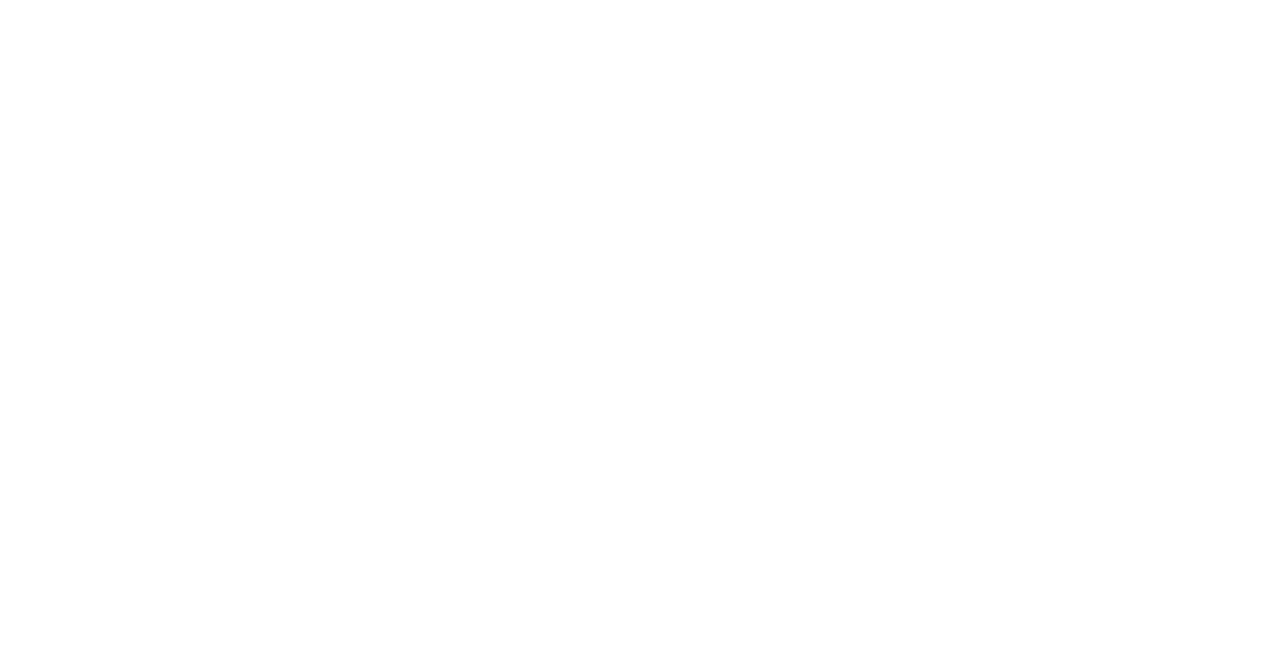
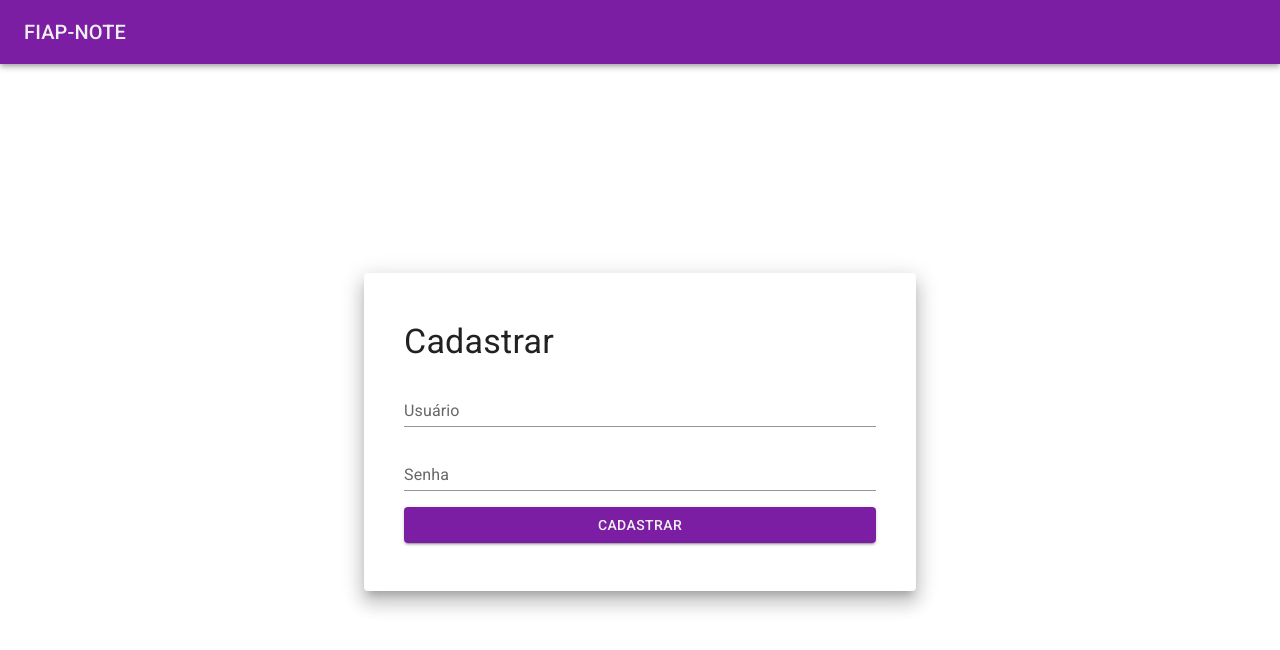
Before and after one commit to viniroxo/fiap-note, a React (Create React App) app: page /fiap-note/register in a window 1280 px wide. Before the commit this address had no page. Shown: the top 650 px of the page. Built offline with nearby package versions, Linux system fonts and the light colour scheme.

Commit message:
ajustes nas rotas e layout do login e registro

```diff
--- a/package.json
+++ b/package.json
@@ -51,6 +51,7 @@
     "@types/styled-components": "^5.1.26",
     "@typescript-eslint/eslint-plugin": "^4.29.1",
     "@typescript-eslint/parser": "^4.29.1",
+    "dotenv": "^16.0.3",
     "eslint": "7.30.0",
     "eslint-config-airbnb": "18.2.1",
     "eslint-config-prettier": "8.3.0",
--- a/public/index.html
+++ b/public/index.html
@@ -24,7 +24,7 @@
       work correctly both with client-side routing and a non-root public URL.
       Learn how to configure a non-root public URL by running `npm run build`.
     -->
-    <title>React Index</title>
+    <title>FIAP-NOTES</title>
   </head>
   <body>
     <noscript>You need to enable JavaScript to run this app.</noscript>
--- /dev/null
+++ b/src/components/AuthForm/index.tsx
@@ -0,0 +1,94 @@
+import React, { useState } from "react";
+import styled from "styled-components";
+import { Box, Button as MuiButton, Container, Paper, TextField as MuiTextField, Typography } from "@mui/material";
+import { useNavigate } from "react-router-dom";
+
+const CenterLogin = styled.div`
+  height: calc(100vh - 64px);
+  display: flex;
+  align-items: center;
+`;
+
+const TextField = styled(MuiTextField)`
+  margin: 8px 0 8px 0 !important;
+`;
+
+const Button = styled(MuiButton)`
+  margin: 8px 0 8px 0 !important;
+`;
+
+const RegisterLink = styled(Typography)`
+  margin: 8px 0 8px 0 !important;
+
+  &:hover {
+    cursor: pointer;
+    text-decoration: underline;
+  }
+;
+`;
+
+interface AuthForm {
+  title: string;
+  ButtonText: string;
+  isLogin?: boolean;
+  handleSubmit: (payload: any) => void;
+}
+
+function AuthForm({ title, ButtonText, isLogin, handleSubmit }: AuthForm) {
+  const navigate = useNavigate();
+  const [username, setUsername] = useState("");
+  const [password, setPassword] = useState("");
+
+  return (
+    <CenterLogin>
+      <Container maxWidth="sm">
+        <Box component="form">
+          <Paper elevation={12} sx={{ padding: "40px" }}>
+            <Typography
+              sx={{ margin: "8px 0 8px 0" }}
+              variant="h4"
+            >
+              {title}
+            </Typography>
+            <TextField
+              value={username}
+              fullWidth
+              id="username"
+              label="Usuário"
+              variant="standard"
+              onChange={(e) => setUsername(e.target.value)}
+            />
+            <TextField
+              value={password}
+              fullWidth
+              id="password"
+              label="Senha"
+              variant="standard"
+              type="password"
+              onChange={(e) => setPassword(e.target.value)}
+            />
+            {isLogin && (
+              <RegisterLink
+                align="right"
+                sx={{ margin: "8px 0 8px 0" }}
+                variant="body2"
+                onClick={() => navigate("/fiap-note/register")}
+              >
+                não tenho uma conta
+              </RegisterLink>
+            )}
+            <Button
+              fullWidth
+              variant="contained"
+              onClick={() => handleSubmit({ username, password })}
+            >
+              {ButtonText}
+            </Button>
+          </Paper>
+        </Box>
+      </Container>
+    </CenterLogin>
+  );
+}
+
+export default AuthForm;
--- a/src/index.tsx
+++ b/src/index.tsx
@@ -1,7 +1,6 @@
 import React from "react";
 import ReactDOM from "react-dom/client";
 import "./index.css";
-import App from "./pages/App";
 import reportWebVitals from "./reportWebVitals";
 import "@fontsource/roboto/300.css";
 import "@fontsource/roboto/400.css";
@@ -16,7 +15,6 @@ import AppRoutes from "./routes";
 
 dayjs.extend(isLeapYear);
 dayjs.locale("pt-br");
-
 
 const theme = createTheme({
   palette: {
--- a/src/pages/Login/index.tsx
+++ b/src/pages/Login/index.tsx
@@ -4,6 +4,7 @@ import { Context } from "../../Context/AuthContext";
 import styled from "styled-components";
 import { Box, Button, Container, Paper, TextField as MuiTextField, Typography } from "@mui/material";
 import NavigationBar from "../../components/NavigationBar";
+import AuthForm from "../../components/AuthForm";
 
 const CenterLogin = styled.div`
   height: calc(100vh - 64px);
@@ -18,42 +19,15 @@ const TextField = styled(MuiTextField)`
 function Login() {
   const { handleLogin, authenticated } = useContext(Context);
   const navigate = useNavigate();
-  const [username, setUsername] = useState("");
-  const [password, setPassword] = useState("");
 
   useEffect(() => {
-    if (authenticated) navigate("/home");
+    if (authenticated) navigate("/fiap-note/home");
   }, [authenticated]);
 
   return (
     <>
       <NavigationBar title={"FIAP-NOTE"} hasSearch={false} />
-      <CenterLogin>
-        <Container maxWidth="sm">
-          <Box component="form">
-            <Paper elevation={12} sx={{ padding: "40px" }}>
-              <Typography variant="h4">Login</Typography>
-              <TextField
-                value={username}
-                fullWidth
-                id="username"
-                label="Usuário"
-                variant="standard"
-                onChange={(e)=> setUsername(e.target.value)}
-              />
-              <TextField
-                value={password}
-                fullWidth id="password"
-                label="Senha"
-                variant="standard"
-                type="password"
-                onChange={(e)=> setPassword(e.target.value)}
-              />
-              <Button variant="contained" onClick={() => handleLogin({ username, password })}>Login</Button>
-            </Paper>
-          </Box>
-        </Container>
-      </CenterLogin>
+      <AuthForm title={"Login"} ButtonText={"Login"} isLogin handleSubmit={handleLogin}/>
     </>
   );
 }
--- a/src/pages/Register/index.tsx
+++ b/src/pages/Register/index.tsx
@@ -4,6 +4,7 @@ import { Context } from "../../Context/AuthContext";
 import { Box, Button, Container, Paper, TextField as MuiTextField, Typography } from "@mui/material";
 import styled from "styled-components";
 import NavigationBar from "../../components/NavigationBar";
+import AuthForm from "../../components/AuthForm";
 
 const CenterRegister = styled.div`
   height: calc(100vh - 64px);
@@ -18,42 +19,15 @@ const TextField = styled(MuiTextField)`
 function Register() {
   const { handleRegister, authenticated } = useContext(Context);
   const navigate = useNavigate();
-  const [username, setUsername] = useState("");
-  const [password, setPassword] = useState("");
 
   useEffect(() => {
-    if (authenticated) navigate("/home");
+    if (authenticated) navigate("/fiap-note/home");
   }, [authenticated]);
 
   return (
     <>
       <NavigationBar title={"FIAP-NOTE"} hasSearch={false} />
-      <CenterRegister>
-        <Container maxWidth="sm">
-          <Box component="form">
-            <Paper elevation={12} sx={{ padding: "40px" }}>
-              <Typography variant="h4">Cadastro</Typography>
-              <TextField
-                value={username}
-                fullWidth
-                id="username"
-                label="Usuário"
-                variant="standard"
-                onChange={(e)=> setUsername(e.target.value)}
-              />
-              <TextField
-                value={password}
-                fullWidth id="password"
-                label="Senha"
-                variant="standard"
-                type="password"
-                onChange={(e)=> setPassword(e.target.value)}
-              />
-              <Button variant="contained" onClick={() => handleRegister({ username, password })}>Login</Button>
-            </Paper>
-          </Box>
-        </Container>
-      </CenterRegister>
+      <AuthForm title={"Cadastrar"} ButtonText={"Cadastrar"} handleSubmit={handleRegister}/>
     </>
   );
 }
--- a/src/routes.tsx
+++ b/src/routes.tsx
@@ -21,11 +21,11 @@ function AppRoutes() {
   return (
     <BrowserRouter>
       <Routes>
-        <Route path="/" element={<Login />} />
+        <Route path="/fiap-note/" element={<Login />} />
         <Route element={<PrivateRoute authenticated={authenticated} />}>
-          <Route path="home" element={<App />} />
+          <Route path="/fiap-note/home" element={<App />} />
         </Route>
-        <Route path="register" element={<Register />} />
+        <Route path="/fiap-note/register" element={<Register />} />
       </Routes>
     </BrowserRouter>
   );
```
Also changed, not shown: 1 other file (tests, documents, lock files or other folders).
